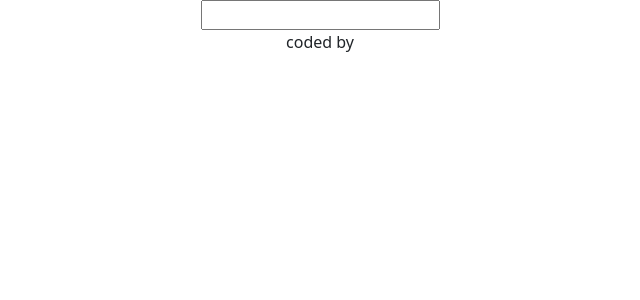
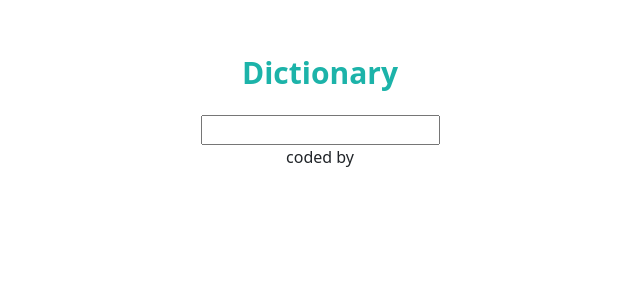
Before and after one commit to KaterynaKviten/dictionary, a React (Create React App) app: page / in a window 1280 px wide. Shown: the top 300 px of the page, without its empty margins (320-960 px from the left). Built offline with nearby package versions, Linux system fonts and the light colour scheme.

Commit message:
added search eng

```diff
--- a/src/App.css
+++ b/src/App.css
@@ -1,3 +1,10 @@
 .App {
   text-align: center;
+  padding-top: 30px;
 }
+header {
+  font-size: 30px;
+  font-weight: bold;
+  color: #1cb3a9;
+  padding: 20px 0 20px 0;
+}
--- a/src/App.js
+++ b/src/App.js
@@ -5,7 +5,7 @@
   return (
     <div className="App">
       <div className="container">
-        <header className="App-header"></header>
+        <header className="App-header">Dictionary</header>
       </div>
       <Dictionary />
       <footer> coded by</footer>
--- a/src/Dictionary.js
+++ b/src/Dictionary.js
@@ -1,16 +1,19 @@
 import React, { useState } from "react";
 import axios from "axios";
+import Results from "./Results";
 
 export default function Dictionary() {
   let [keyword, setKeyword] = useState("");
+  let [results, setResults] = useState(null);
 
   function handleResponse(response) {
-    console.log(response.data[0]);
+    setResults(response.data[0]);
   }
 
   function search(event) {
     event.preventDefault();
-    let apiUrl = `https://api.dictionaryapi.dev/api/v2/entries/en/${keyword}`;
+    //// documentation: https://dictionaryapi.dev/e
+    let apiUrl = `https://api.dictionaryapi.dev/api/v2/entries/en_US/${keyword}`;
     axios.get(apiUrl).then(handleResponse);
   }
 
@@ -23,6 +26,7 @@
       <form onSubmit={search}>
         <input type="search" onChange={handleKeywordChange} />
       </form>
+      <Results results={results} />
     </div>
   );
 }
--- /dev/null
+++ b/src/Meaning.js
@@ -0,0 +1,17 @@
+import React from "react";
+
+export default function Meaning(props) {
+  return (
+    <div className="Meaning">
+      <h3>{props.meaning.partOfSpeech}</h3>
+
+      {props.meaning.definitions.map(function (definition, index) {
+        return (
+          <div key={index}>
+            <p>{definition.definition}</p>
+          </div>
+        );
+      })}
+    </div>
+  );
+}
--- /dev/null
+++ b/src/Results.js
@@ -0,0 +1,22 @@
+import React from "react";
+import Meaning from "./Meaning";
+
+export default function Results(props) {
+  if (props.results) {
+    return (
+      <div className="Results">
+        <h2>{props.results.word}</h2>
+        <h4>{props.results.phonetic}</h4>
+        {props.results.meanings.map(function (meaning, index) {
+          return (
+            <div key={index}>
+              <Meaning meaning={meaning} />
+            </div>
+          );
+        })}
+      </div>
+    );
+  } else {
+    return null;
+  }
+}
```
